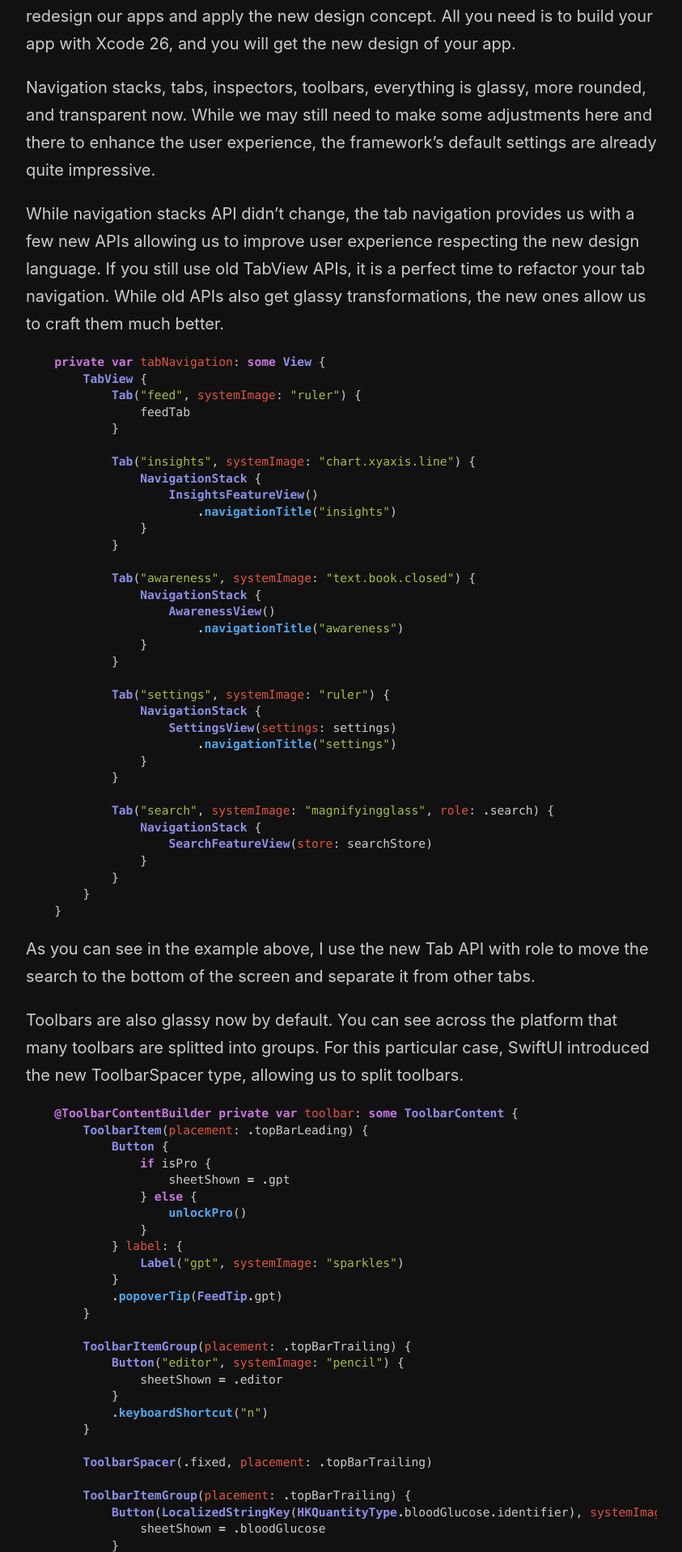
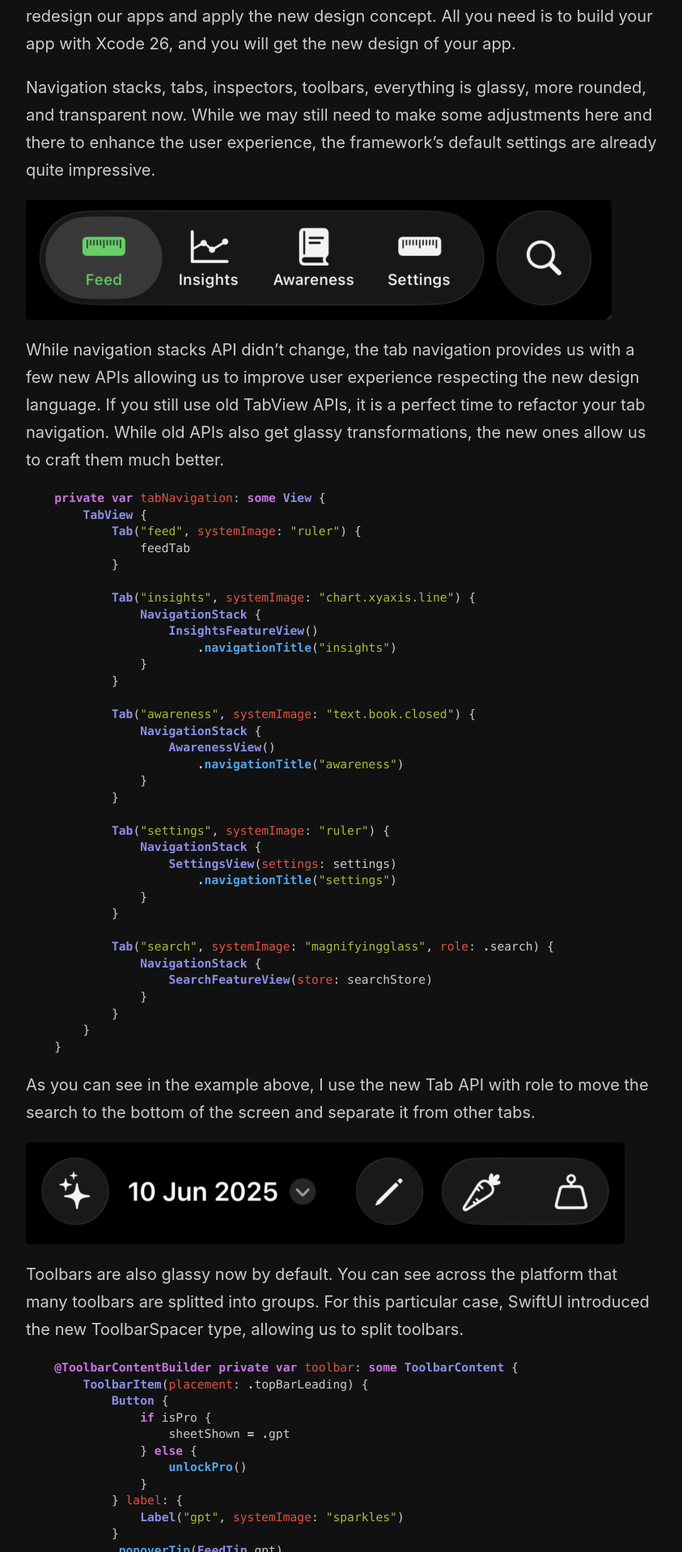
Before and after one commit to mecid/mecid.github.io, a Jekyll site: the page built from _posts/2025-06-10-what-is-new-in-swiftui-after-wwdc25.md, in a window 1280 px wide. Shown: the part 638-2555 px from the top of the page at 81% size, without its empty margins (218-1061 px from the left). Built offline with Jekyll 4.4.1, drawn with Linux system fonts in a browser that asks for light colours.

Commit message:
images added to wwdc 25 post

````diff
--- a/_posts/2025-06-10-what-is-new-in-swiftui-after-wwdc25.md
+++ b/_posts/2025-06-10-what-is-new-in-swiftui-after-wwdc25.md
@@ -10,6 +10,8 @@ The 25th World Wide Developers Conference is here, and it’s the perfect time t
 Apple introduced the new design language called Liquid Glass. Thanks to the declarative nature of SwiftUI, we don’t need to modify our code significantly to redesign our apps and apply the new design concept. All you need is to build your app with Xcode 26, and you will get the new design of your app.
 
 Navigation stacks, tabs, inspectors, toolbars, everything is glassy, more rounded, and transparent now. While we may still need to make some adjustments here and there to enhance the user experience, the framework’s default settings are already quite impressive.
+
+![glassy-tabs](/public/glassy-tabs.png)
 
 While navigation stacks API didn’t change, the tab navigation provides us with a few new APIs allowing us to improve user experience respecting the new design language. If you still use old TabView APIs, it is a perfect time to refactor your tab navigation. While old APIs also get glassy transformations, the new ones allow us to craft them much better.
 
@@ -51,6 +53,8 @@ While navigation stacks API didn’t change, the tab navigation provides us with
 ```
 
 As you can see in the example above, I use the new Tab API with role to move the search to the bottom of the screen and separate it from other tabs.
+
+![glassy-tabs](/public/glassy-toolbar.png)
 
 Toolbars are also glassy now by default. You can see across the platform that many toolbars are splitted into groups. For this particular case, SwiftUI introduced the new ToolbarSpacer type, allowing us to split toolbars.
 
````
